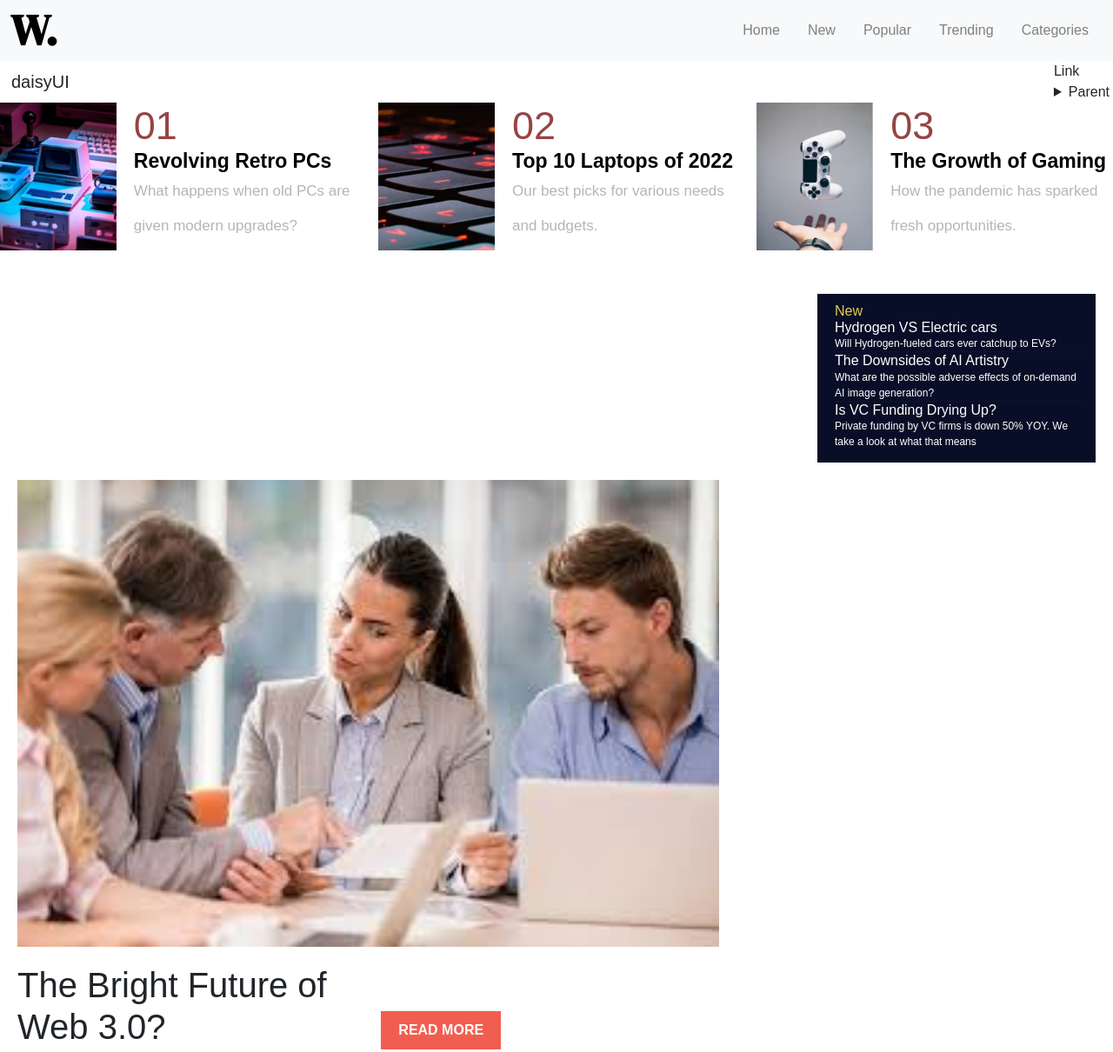
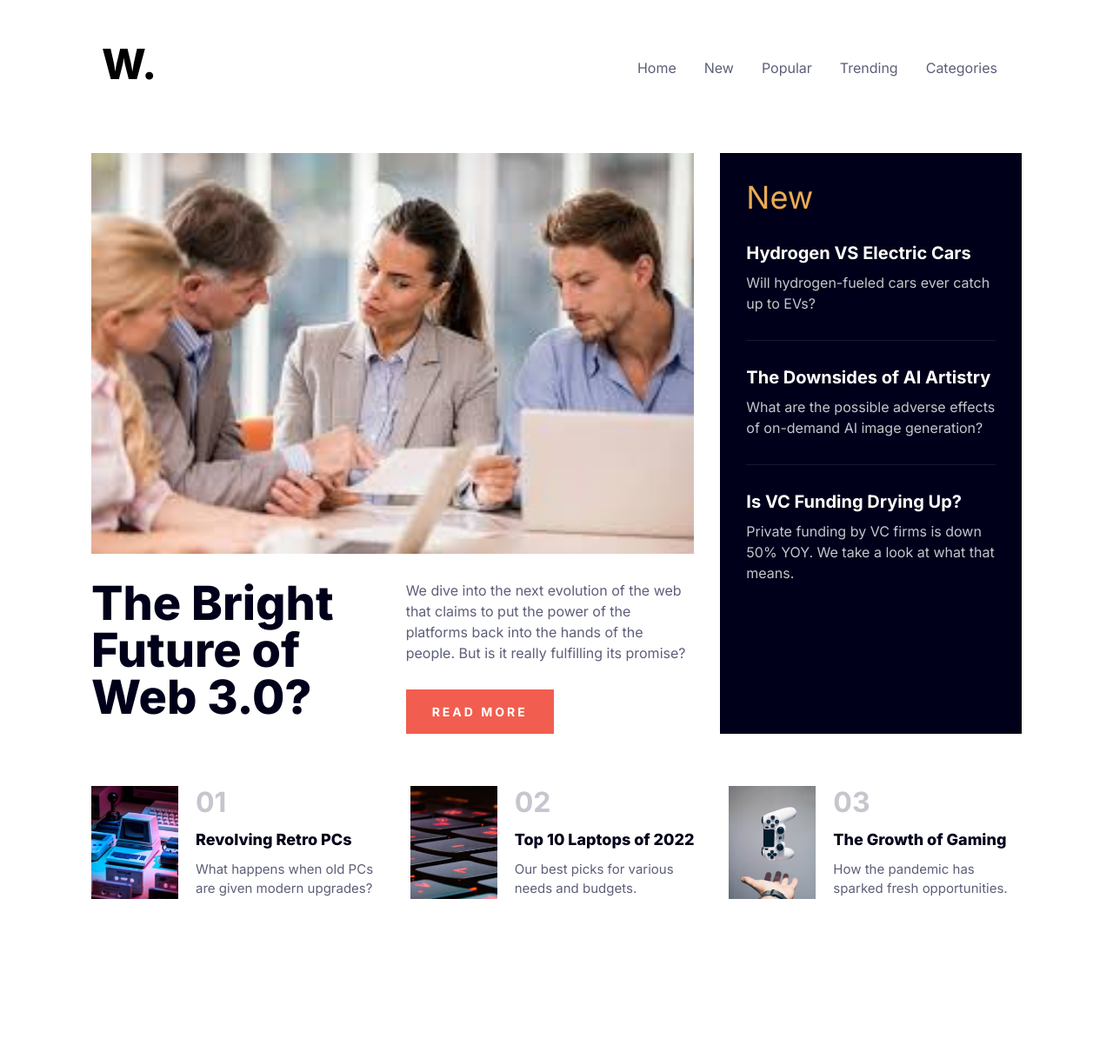
Before and after one commit to AsiimirePraise/Code-crafters-project-one, a plain HTML site: page index.html in a window 1280 px wide. Shown: the top 1210 px of the page at 87% size. After the commit the page ends 1054 px from the top, so only its background shows below. Drawn offline with nearby package versions, Linux system fonts and the light colour scheme.

Commit message:
add right side and left side bar in the main section

```diff
--- a/Style.css
+++ b/Style.css
@@ -1,172 +1,39 @@
-
-
-/* Begining of Right side bar section */
-
-.right-sidebar {
-  background-color: rgb(8, 14, 39);
-  padding: 10px 10px 15px 20px;
-  width: 25%;
-  float: right;
-  margin-right: 20px;
+body {
+  font-family: 'Inter', sans-serif;
+  margin: 0;
+  padding: 0;
+  color: #00001a;
 }
 
-h3 {
-  color: rgb(231, 203, 77);
-  font-size: 25px;
-  font-weight: 500;
-}
-h4 {
-  font-size: 18px;
-}
-p {
-  font-size: 12px;
-}
-h4,
-p {
-  color: white;
+.container {
+  max-width: 1110px;
+  margin: 0 auto;
+  padding: 20px;
 }
 
-hr {
-  margin-top: 20px;
-  margin-bottom: 20px;
-}
-/* Begining of Right side bar section */
-
-
-/*begininng of header section*/
+/* Header styles */
 .navbar {
-  margin: 0;
-  padding: 0;
-  box-sizing: border-box;
+  padding: 20px 0;
 }
 
-
-.itemcard {
-  margin: 0 auto;
-}
-
-.itemcard__body {
-  display: flex;
-  flex-direction: row;
-  justify-content: flex-start;
-  gap: 20px;
-  margin-bottom: 50px;
-}
-
-.itemcard__content {
-  display: flex;
-  flex-direction: column;
-  justify-content: space-between;
-  height: 200px;
-}
-
-.itemcard__picture {
-  height: 200px;
-  object-fit: cover;
-}
-
-.itemcard__figure {
-  font-size: 40px;
-  color: rgb(150, 68, 68);
-  font-weight: 500;
-}
-
-.itemcard__title {
-  font-size: 20px;
-  font-weight: bolder;
-  color: black;
-}
-
-.itemcard__text {
-  color: rgb(181, 181, 181);
-  line-height: 40px;
-  font-size: 15px;
-}
-/* media queries for HIGHLIGHT CARDS */
-@media screen and (min-width: 1200px) {
-  .itemcard {
-    display: flex;
-    justify-content: center;
-    justify-content: space-between;
-  }
-
-  .itemcard__body {
-    width: 32%;
-  }
-
-  .itemcard__picture {
-    height: 170px;
-  }
-
-  .itemcard__figure {
-    font-size: 45px;
-  }
-
-  .itemcard__title {
-    font-size: 23px;
-  }
-
-  .itemcard__content {
-    height: 160px;
-  }
-
-  .itemcard__text {
-    font-size: 17px;
-  }
-}
-/* HIGHLIGHT CARDS ENDS HERE */
-
 #logo {
-  font-family: "DM Serif Display", serif;
-  font-weight: 600;
-  font-size: 50px;
+  font-weight: 800;
+  font-size: 48px;
 }
 
 .nav-link {
-  color: gray;
-}
-/*end of header section*/
-
-body {
-  font-family: Arial, sans-serif;
-  margin: 0;
-  padding: 0;
+  color: #5d5f79;
+  font-size: 16px;
 }
 
-.container {
-  width:65%;
-  margin: 0 auto;
-  padding: 20px;
-  float:left;
-}
-
-.featured-article {
-  flex: 2;
-}
-
-.featured-article h1 {
-  font-size: 40px;
-  margin: 20px 0;
-}
-
-.read-more {
-  background-color: #f15e50;
-  color: white;
-  border: none;
-  padding: 10px 20px;
-  text-transform: uppercase;
-  font-weight: bold;
-  cursor: pointer;
-  align-self: flex-start;
-}
-
+/* Main content styles */
 .main-content {
   display: grid;
-  grid-template-columns: 2fr 1fr;
+  grid-template-columns: 2fr 1fr;/* created two columns*/
   gap: 30px;
-  margin-bottom: 30px;
+  margin-bottom: 60px;
 }
-
+/* header right starts from here */
 .featured-article img {
   width: 100%;
   height: auto;
@@ -176,11 +43,13 @@ body {
   display: grid;
   grid-template-columns: 1fr 1fr;
   gap: 30px;
-  margin-top: 20px;
+  margin-top: 30px;
 }
 
-.featured-article h1 {
-  font-size: 40px;
+.featured-article h2 {
+  font-size: 54px;
+  font-weight: 800;
+  line-height: 1;
   margin: 0;
 }
 
@@ -189,3 +58,98 @@ body {
   flex-direction: column;
   justify-content: space-between;
 }
+
+.article-text p {
+  color: #5d5f79;
+  line-height: 1.5;
+  margin-bottom: 30px;
+}
+
+.read-more {
+  background-color: #f15e50;
+  color: white;
+  border: none;
+  padding: 15px 30px;
+  text-transform: uppercase;
+  font-weight: 700;
+  font-size: 14px;
+  letter-spacing: 3px;
+  cursor: pointer;
+  align-self: flex-start;
+}
+/* header ends here */
+
+/* Right sidebar styles */
+.right-sidebar {
+  background-color: #00001a;
+  padding: 30px;
+  color: white;
+}
+
+.right-sidebar h2 {
+  color: #e9ab53;
+  font-size: 36px;
+  margin-top: 0;
+  margin-bottom: 30px;
+}
+
+.sidebar-item h3 {
+  font-size: 20px;
+  margin-bottom: 10px;
+  font-weight: 700;
+}
+
+.sidebar-item p {
+  color: #c5c6ce;
+  line-height: 1.5;
+}
+
+.right-sidebar hr {
+  border: none;
+  border-top: 1px solid #5d5f79;
+  margin: 30px 0;
+}
+/* side bar ends here */
+/* Item card styles */
+.itemcard {
+  display: grid;
+  grid-template-columns: repeat(3, 1fr);
+  gap: 30px;
+}
+
+.itemcard__body {
+  display: flex;
+  gap: 20px;
+}
+
+.itemcard__picture {
+  width: 100px;
+  height: 130px;
+  object-fit: cover;
+}
+
+.itemcard__content {
+  display: flex;
+  flex-direction: column;
+  justify-content: space-between;
+}
+
+.itemcard__figure {
+  font-size: 32px;
+  color: #c5c6ce;
+  font-weight: 700;
+  margin: 0;
+}
+
+.itemcard__title {
+  font-size: 18px;
+  font-weight: 800;
+  margin: 10px 0;
+}
+
+.itemcard__text {
+  color: #5d5f79;
+  font-size: 15px;
+  line-height: 1.5;
+  margin: 0;
+}
--- a/index.html
+++ b/index.html
@@ -14,27 +14,18 @@
     <link rel="preconnect" href="https://fonts.googleapis.com" />
     <link rel="preconnect" href="https://fonts.gstatic.com" crossorigin />
     <link
-      href="https://fonts.googleapis.com/css2?family=DM+Serif+Display:ital@0;1&family=Poppins:ital,wght@0,100;0,200;0,300;0,400;0,500;0,600;0,700;0,800;0,900;1,100;1,200;1,300;1,400;1,500;1,600;1,700;1,800;1,900&display=swap"
-      rel="stylesheet"
-    />
-
-    <link
-      href="https://unpkg.com/boxicons@2.1.4/css/boxicons.min.css"
+      href="https://fonts.googleapis.com/css2?family=Inter:wght@400;700;800&display=swap"
       rel="stylesheet"
     />
 
     <title>code crafters project one</title>
-    <script src="https://cdn.tailwindcss.com"></script>
   </head>
   <body>
-    <!--Start of header section-->
     <header>
-
-      <div class="container-f">
-        <nav class="navbar navbar-expand-lg bg-body-tertiary">
+      <div class="container">
+        <nav class="navbar navbar-expand-lg">
           <div class="container-fluid">
-            <h1 id="logo" class="navbar-brand" href="#">W.</h1>
-
+            <h1 id="logo" class="navbar-brand">W.</h1>
             <ul id="list-items" class="nav justify-content-end">
               <li class="nav-item">
                 <a class="nav-link active" aria-current="page" href="#">Home</a>
@@ -56,32 +47,53 @@
         </nav>
       </div>
     </header>
-    <!--end header section-->
 
-
-
-      <div class="navbar bg-base-100">
-        <div class="flex-1">
-          <a class="btn btn-ghost text-xl">daisyUI</a>
-        </div>
-        <div class="flex-none">
-          <ul class="menu menu-horizontal px-1">
-            <li><a>Link</a></li>
-            <li>
-              <details>
-                <summary>Parent</summary>
-                <ul class="bg-base-100 rounded-t-none p-2">
-                  <li><a>Link 1</a></li>
-                  <li><a>Link 2</a></li>
-                </ul>
-              </details>
-            </li>
-          </ul>
+    <main class="container">
+      <div class="main-content">
+        <!-- right side bar starts here -->
+        <div class="featured-article">
+          <img src="./images/advice.jpg" alt="Colorful 3D shapes" />
+          <div class="article-content">
+            <h2>The Bright Future of Web 3.0?</h2>
+            <div class="article-text">
+              <p>
+                We dive into the next evolution of the web that claims to put
+                the power of the platforms back into the hands of the people.
+                But is it really fulfilling its promise?
+              </p>
+              <button class="read-more">READ MORE</button>
             </div>
           </div>
-    </header>
+        </div>
+        <!-- right side bar end here -->
+         <!-- left side bar starts here -->
+        <div class="right-sidebar">
+          <h2>New</h2>
+          <div class="sidebar-item">
+            <h3>Hydrogen VS Electric Cars</h3>
+            <p>Will hydrogen-fueled cars ever catch up to EVs?</p>
+          </div>
+          <hr />
+          <div class="sidebar-item">
+            <h3>The Downsides of AI Artistry</h3>
+            <p>
+              What are the possible adverse effects of on-demand AI image
+              generation?
+            </p>
+          </div>
+          <hr />
+          <div class="sidebar-item">
+            <h3>Is VC Funding Drying Up?</h3>
+            <p>
+              Private funding by VC firms is down 50% YOY. We take a look at
+              what that means.
+            </p>
+          </div>
+        </div>
+      </div>
+      <!-- left side bar ends here -->
 
-    <!-- THE HIGHLIGHT CARDS WITH THE NUMBERS STARTS HERE -->
+      <!-- item card start here -->
       <div class="itemcard">
         <div class="itemcard__body">
           <img
@@ -90,8 +102,8 @@
             class="itemcard__picture"
           />
           <div class="itemcard__content">
-          <h1 class="itemcard__figure">01</h1>
-          <h2 class="itemcard__title">Revolving Retro PCs</h2>
+            <h2 class="itemcard__figure">01</h2>
+            <h3 class="itemcard__title">Revolving Retro PCs</h3>
             <p class="itemcard__text">
               What happens when old PCs are given modern upgrades?
             </p>
@@ -104,8 +116,8 @@
             class="itemcard__picture"
           />
           <div class="itemcard__content">
-          <h1 class="itemcard__figure">02</h1>
-          <h2 class="itemcard__title">Top 10 Laptops of 2022</h2>
+            <h2 class="itemcard__figure">02</h2>
+            <h3 class="itemcard__title">Top 10 Laptops of 2022</h3>
             <p class="itemcard__text">
               Our best picks for various needs and budgets.
             </p>
@@ -114,127 +126,19 @@
         <div class="itemcard__body">
           <img
             src="./images/image-gaming-growth.jpg"
-          alt="laptop top"
+            alt="gaming controller"
             class="itemcard__picture"
           />
           <div class="itemcard__content">
-          <h1 class="itemcard__figure">03</h1>
-          <h2 class="itemcard__title">The Growth of Gaming</h2>
+            <h2 class="itemcard__figure">03</h2>
+            <h3 class="itemcard__title">The Growth of Gaming</h3>
             <p class="itemcard__text">
               How the pandemic has sparked fresh opportunities.
             </p>
           </div>
         </div>
+        <!-- item cards end here -->
       </div>
-    <!-- HIGHLIGHT CARDS WITH THE NUMBERS ENDS HERE -->
-
-
-
-    <!-- begining of right side bar -->
-    <div class="right-sidebar">
-      <div class="sidebarbg">
-        <h3>New</h3>
-        <h4>Hydrogen VS Electric cars</h4>
-        <p>Will Hydrogen-fueled cars ever catchup to EVs?</p>
-        <hr />
-        <h4>The Downsides of AI Artistry</h4>
-        <p>
-          What are the possible adverse effects of on-demand AI image
-          generation?
-        </p>
-        <hr />
-        <h4>Is VC Funding Drying Up?</h4>
-        <p>
-          Private funding by VC firms is down 50% YOY. We take a look at what
-          that means
-        </p>
-      </div>
-    </div>
-    <!--END OF RIGHT SIDE BAR-->
-
-    <main class="container">
-      <div class="main-content">
-        <div class="featured-article">
-          <img src="./images/advice.jpg" alt="" />
-          <div class="article-content">
-            <h1>The Bright Future of Web 3.0?</h1>
-            <div class="article-text">
-              <p>
-                We dive into the next evolution of the web that claims to put
-                the power of the platforms back into the hands of the people.
-                But is it really fulfilling its promise?
-              </p>
-              <button class="read-more">READ MORE</button>
-            </div>
-          </div>
-        </div>
-      </div>
-    <footer>  <!--Footer By David -->
-      <div class="flex flex-wrap justify-between">
-        <section class="w-full md:w-1/3 p-2">
-          <div class="hero bg-base-200 min-h-32">
-            <div class="hero-content flex-col lg:flex-row">
-              <img
-                src="./caraousel/man-8106958_640.png"
-                class="w-32 h-32 object-cover rounded-lg shadow-md"
-                alt="Reviving Retro PCs"
-              />
-              <div>
-                <h1 class="text-xl font-bold">01</h1>
-                <p class="py-1">
-                  <b>Reviving Retro PCs</b>
-                </p>
-                <p class="py-1">
-                  What happens when old PCs are given modern upgrades
-                </p>
-              </div>
-            </div>
-          </div>
-        </section>
-
-        <section class="w-full md:w-1/3 p-2">
-          <div class="hero bg-base-200 min-h-32">
-            <div class="hero-content flex-col lg:flex-row">
-              <img
-                src="./caraousel/home-office-569153_1280.jpg"
-                class="w-32 h-32 object-cover rounded-lg shadow-md"
-                alt="Top 10 Laptops of 2022"
-              />
-              <div>
-                <h1 class="text-xl font-bold">02</h1>
-                <p class="py-1">
-                <b>Top 10 Laptops of 2022</b>
-                </p>
-                <p class="py-1">
-                Our Best picks for various needs and budgets
-                </p>
-              </div>
-            </div>
-          </div>
-        </section>
-
-        <section class="w-full md:w-1/3 p-2">
-          <div class="hero bg-base-200 min-h-32">
-            <div class="hero-content flex-col lg:flex-row">
-              <img
-                src="./caraousel/lcd-32872_1280.png"
-                class="w-32 h-32 object-cover rounded-lg shadow-md"
-                alt="The Growth of Gaming"
-              />
-              <div>
-                <h1 class="text-xl font-bold">03</h1>
-                <p class="py-1">
-                  <b>The Growth of Gaming </b>
-                </p>
-                <p class="py-1">
-                  How the pandemic has sparked fresh opportunities
-                </p>
-              </div>
-            </div>
-          </div>
-        </section>
-      </div>
-    </footer>
     </main>
   </body>
 </html>
```
Lines whose indentation alone changed are shown as unchanged.
